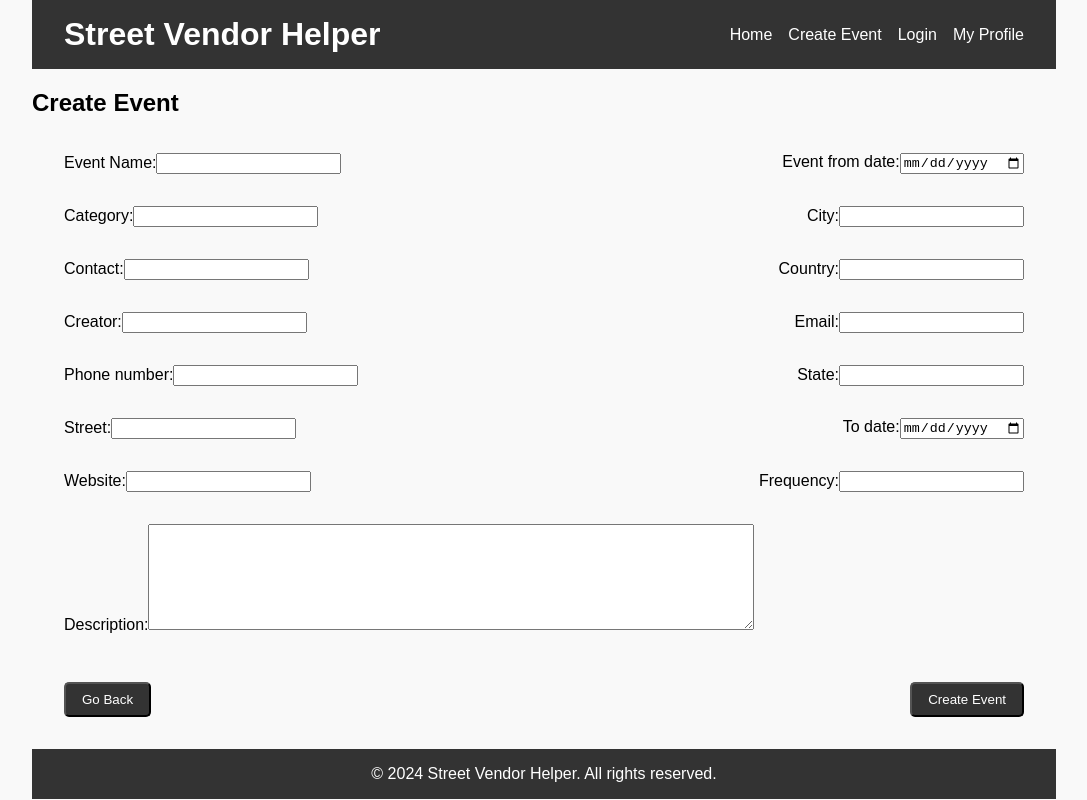
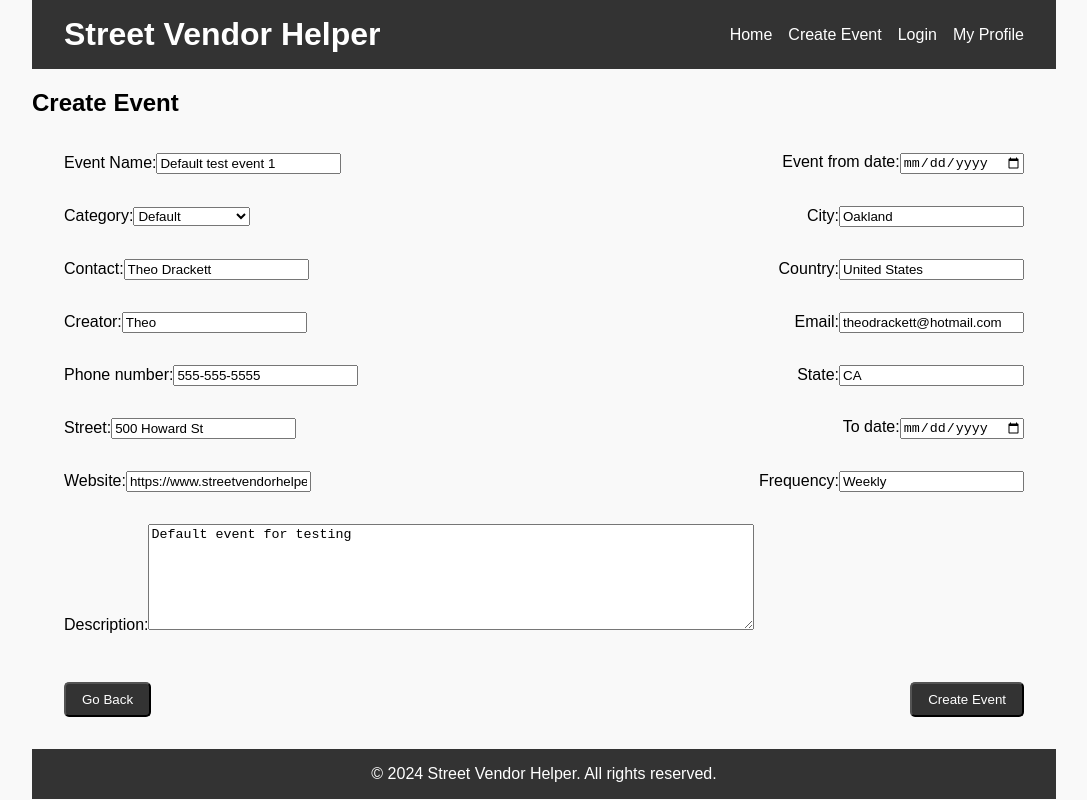
Before and after one commit to theodrackett/svh, a React (Vite) app in the folder src/svh_frontend/: page /create-event in a window 1280 px wide. Shown: the whole page, without its empty margins (96-1183 px from the left). Built offline with nearby package versions, Linux system fonts and the light colour scheme.

Commit message:
Add category dropdown and default values

```diff
--- a/src/svh_frontend/src/components/BackButton.jsx
+++ b/src/svh_frontend/src/components/BackButton.jsx
@@ -9,7 +9,7 @@ function BackButton() {
   };
 
   return (
-    <button className='back-button' onClick={goBack}>
+    <button className='submit-button' onClick={goBack}>
       Go Back
     </button>
   );
--- a/src/svh_frontend/src/components/CreateEvent.jsx
+++ b/src/svh_frontend/src/components/CreateEvent.jsx
@@ -6,21 +6,21 @@ import BackButton from './BackButton';
 
 const CreateEvent = () => {
   const [formData, setFormData] = useState({
-    eventCategory: '',
-    eventCity: '',
-    eventContact: '',
-    eventCountry: '',
-    eventCreator: '',
-    description: '',
-    eventEmail: '',
-    eventFromDate: '',
-    eventName: '',
-    eventPhone: '',
-    eventState: '',
-    eventStreet: '',
-    eventToDate: '',
-    eventWebSite: '',
-    frequency: ''
+    eventCategory: 'Default',
+    eventCity: 'Oakland',
+    eventContact: 'Theo Drackett',
+    eventCountry: 'United States',
+    eventCreator: 'Theo',
+    description: 'Default event for testing',
+    eventEmail: 'theodrackett@hotmail.com',
+    eventFromDate: '11/11/2024',
+    eventName: 'Default test event 1',
+    eventPhone: '555-555-5555',
+    eventState: 'CA',
+    eventStreet: '500 Howard St',
+    eventToDate: '11/11/2024',
+    eventWebSite: 'https://www.streetvendorhelper.com',
+    frequency: 'Weekly'
   });
 
   const handleChange = (e) => {
@@ -103,13 +103,15 @@ const CreateEvent = () => {
         <div className='dos-element-container'>
           <label>
             Category:
-            <input
-              type="text"
-              name="category"
-              value={formData.eventCategory}
-              onChange={handleChange}
-              required
-            />
+            <select id="event-category" onChange={ handleChange }>
+              <option value="0">Default</option>
+              <option value="1">Farmers market</option>
+              <option value="2">Festival</option>
+              <option value="3">Concert</option>
+              <option value="4">Flee market</option>
+              <option value="5">Antique show</option>
+              <option value="5">Car show</option>
+            </select>
           </label>
           <label>
             City:
@@ -140,7 +142,6 @@ const CreateEvent = () => {
               name="country"
               value={formData.eventCountry}
               onChange={handleChange}
-              required
             />
           </label>
         </div>
@@ -152,7 +153,6 @@ const CreateEvent = () => {
               name="creator"
               value={formData.eventCreator}
               onChange={handleChange}
-              required
             />
           </label>
           <label>
@@ -162,7 +162,6 @@ const CreateEvent = () => {
               name="email"
               value={formData.eventEmail}
               onChange={handleChange}
-              required
             />
           </label>
         </div>
@@ -184,7 +183,6 @@ const CreateEvent = () => {
               name="state"
               value={formData.eventState}
               onChange={handleChange}
-              required
             />
           </label>
         </div>
@@ -196,7 +194,6 @@ const CreateEvent = () => {
               name="street"
               value={formData.eventStreet}
               onChange={handleChange}
-              required
             />
           </label>
           <label>
@@ -206,7 +203,6 @@ const CreateEvent = () => {
               name="toDate"
               value={formData.eventToDate}
               onChange={handleChange}
-              required
             />
           </label>
         </div>
@@ -218,7 +214,6 @@ const CreateEvent = () => {
               name="website"
               value={formData.eventWebSite}
               onChange={handleChange}
-              required
             />
           </label>
           <label>
--- a/src/svh_frontend/src/index.scss
+++ b/src/svh_frontend/src/index.scss
@@ -162,17 +162,6 @@ footer p {
   text-decoration: underline;
 }
 
-.back-button {
-  display: inline-block;
-  margin-top: 1rem;
-  margin-bottom: 1rem;
-  padding: 0.5rem 1rem;
-  background-color: #333;
-  color: #fff;
-  text-decoration: none;
-  border-radius: 5px;
-}
-
 .back-button:hover {
   background-color: #555;
 }
```
